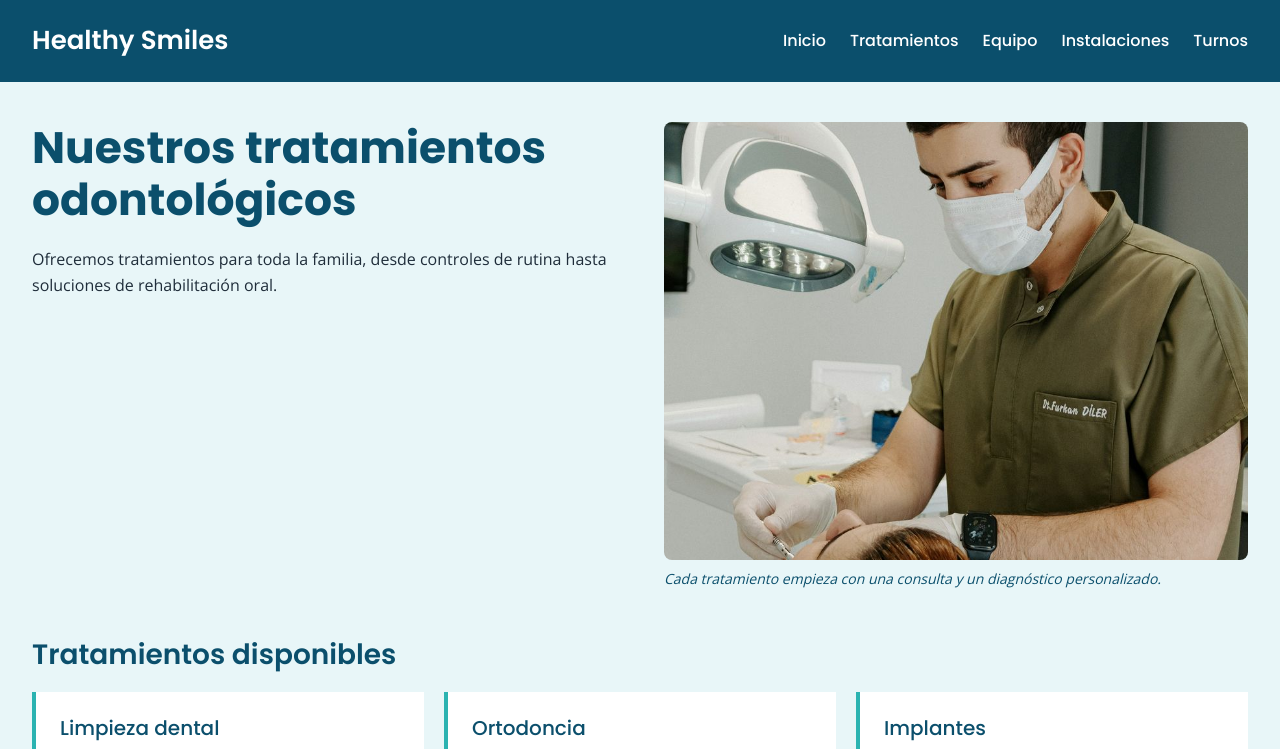
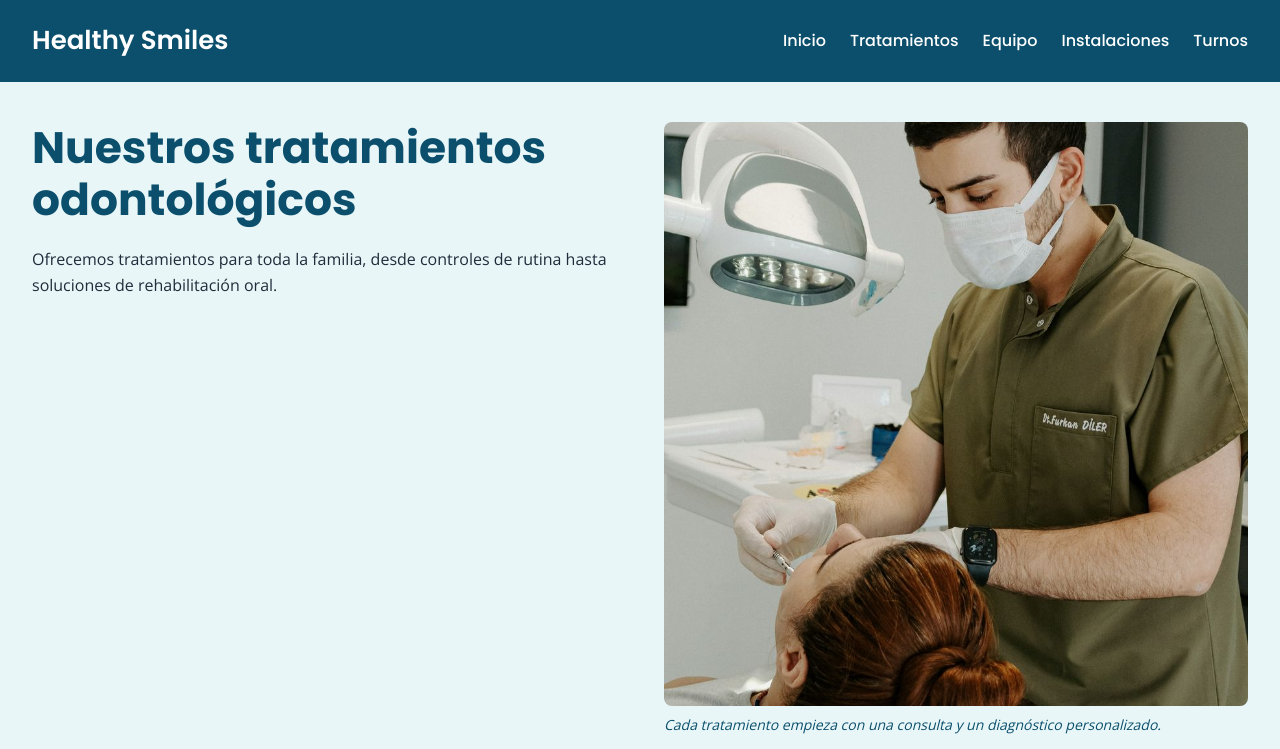
Before and after one commit to anaizu/healthy-smiles, a plain HTML site: page pages/tratamientos.html in a window 1280 px wide. Shown: the top 749 px of the page. Drawn offline with nearby package versions, Linux system fonts and the light colour scheme.

Commit message:
fix: foto de tratamientos cuadrada y recortada más abajo para que se vea la paciente

```diff
--- a/css/style.css
+++ b/css/style.css
@@ -239,6 +239,13 @@ a {
     object-position: center bottom;
 }
 
+/* Foto vertical en formato cuadrado, recortada un poco más abajo del centro
+   (tratamientos: que se vean el odontólogo y la paciente) */
+.figura .figura__img--cuadrada {
+    aspect-ratio: 1 / 1;
+    object-position: center 70%;
+}
+
 .figura__texto {
     font-size: 14px;
     font-style: italic;
--- a/pages/tratamientos.html
+++ b/pages/tratamientos.html
@@ -28,7 +28,7 @@
             <h1>Nuestros tratamientos odontológicos</h1>
             <p>Ofrecemos tratamientos para toda la familia, desde controles de rutina hasta soluciones de rehabilitación oral.</p>
             <figure class="figura">
-                <img src="../img/tratamiento-dental.jpg" alt="Odontólogo revisando los dientes de un paciente en el sillón dental">
+                <img class="figura__img--cuadrada" src="../img/tratamiento-dental.jpg" alt="Odontólogo revisando los dientes de un paciente en el sillón dental">
                 <figcaption class="figura__texto">Cada tratamiento empieza con una consulta y un diagnóstico personalizado.</figcaption>
             </figure>
         </section>
```
